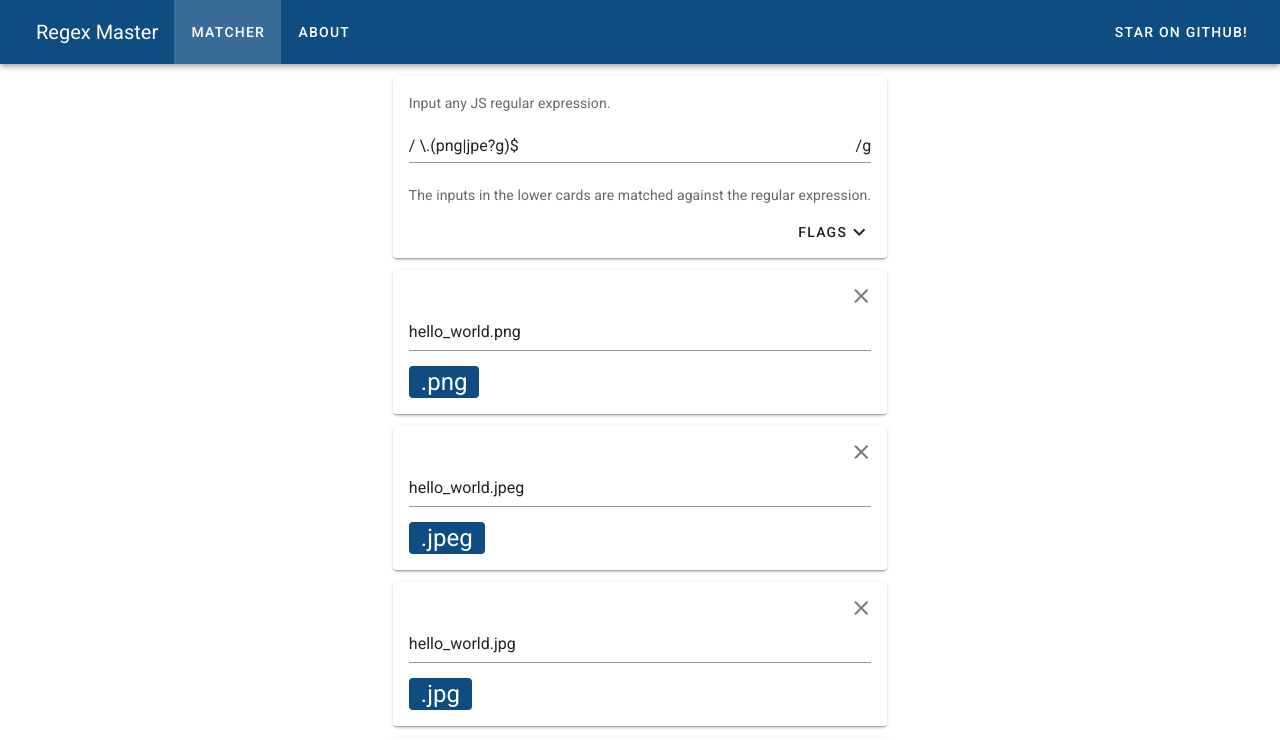
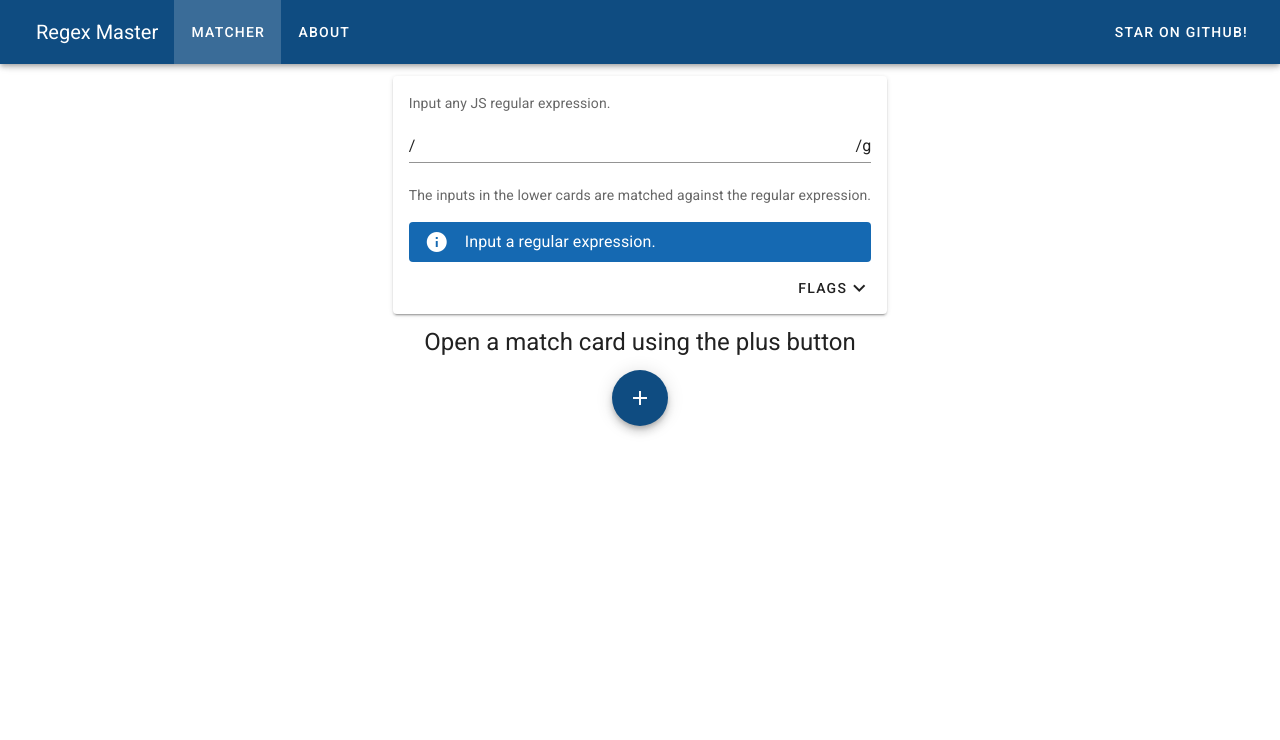
Before and after one commit to LKummer/regex-master, a Nuxt app: page / in a window 1280 px wide. Shown: the top 740 px of the page. Built offline with nearby package versions, Linux system fonts and the light colour scheme.

Commit message:
Add persistent state using session storage and set empty defaults.

```diff
--- a/components/RegexPanel.vue
+++ b/components/RegexPanel.vue
@@ -53,15 +53,32 @@
   data () {
     return {
       regex: {
-        string: '\\.(png|jpe?g)$',
+        string: '',
         flags: 'g'
       },
-      match_inputs: [
-        { string: 'hello_world.png', key: '8528d031' },
-        { string: 'hello_world.jpeg', key: '430849c7' },
-        { string: 'hello_world.jpg', key: '5aaf5ebc' },
-        { string: '', key: '62aace96' }
-      ]
+      match_inputs: []
+    }
+  },
+  watch: {
+    regex: {
+      handler (value) {
+        window.sessionStorage.regex = JSON.stringify(value)
+      },
+      deep: true
+    },
+    match_inputs: {
+      handler (value) {
+        window.sessionStorage.match_inputs = JSON.stringify(value)
+      },
+      deep: true
+    }
+  },
+  mounted () {
+    if (window.sessionStorage.regex) {
+      this.regex = JSON.parse(window.sessionStorage.regex)
+    }
+    if (window.sessionStorage.match_inputs) {
+      this.match_inputs = JSON.parse(window.sessionStorage.match_inputs)
     }
   },
   methods: {
```
